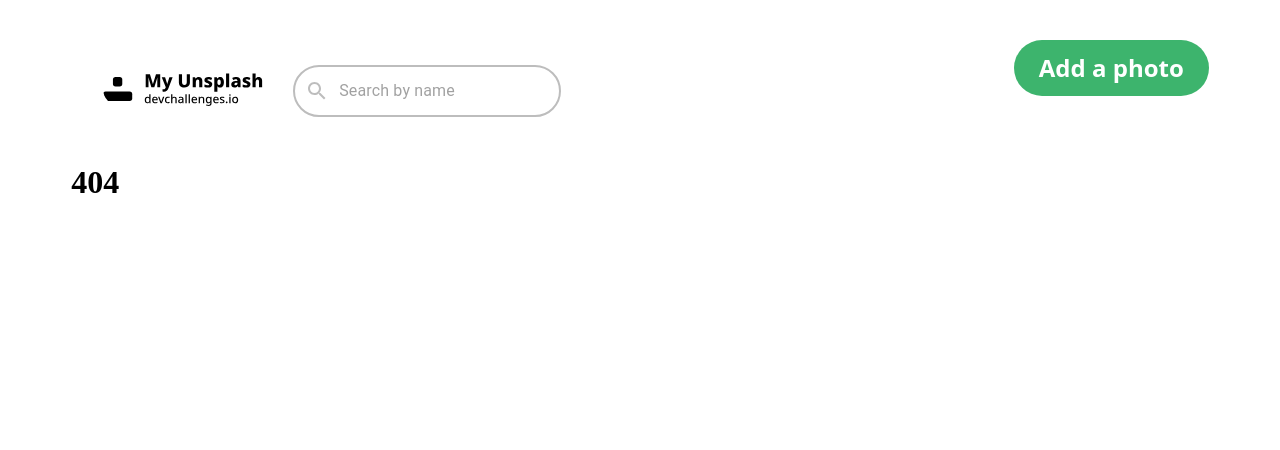
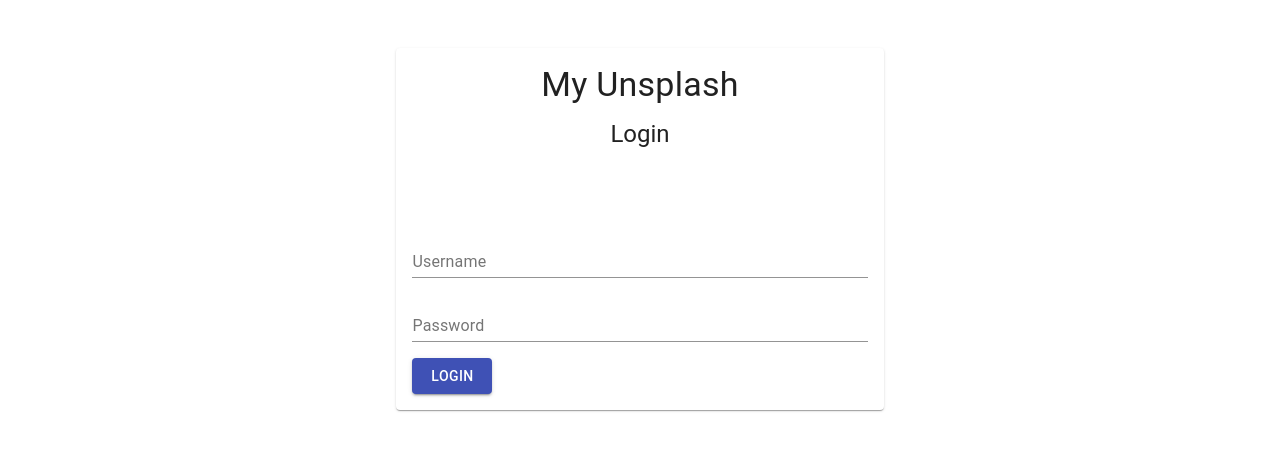
Before and after one commit to Unsplash-clone/client, a React (Create React App) app: page /login in a window 1280 px wide. Before the commit this address had no page. Shown: the top 450 px of the page. Built offline with nearby package versions, Linux system fonts and the light colour scheme.

Commit message:
add login form

```diff
--- a/src/components/App.js
+++ b/src/components/App.js
@@ -3,15 +3,25 @@ import { Switch, Route } from "react-router-dom";
 
 import Landing from "./Landing";
 import Header from "./Header";
+import Login from "./Login";
 import useStyles from "../styles/AppStyles";
 
 function App() {
   const classes = useStyles();
   return (
     <div className={classes.root}>
-      <Header />
       <Switch>
-        <Route path="/" exact render={() => <Landing />} />
+        <Route
+          path="/"
+          exact
+          render={() => (
+            <>
+              <Header />
+              <Landing />
+            </>
+          )}
+        />
+        <Route path="/login" exact render={() => <Login />} />
         <Route render={() => <h1>404</h1>} />
       </Switch>
     </div>
--- /dev/null
+++ b/src/components/Login.js
@@ -0,0 +1,44 @@
+import React from "react";
+
+import Paper from "@material-ui/core/Paper";
+import useStyles from "../styles/LoginStyles";
+import Typography from "@material-ui/core/Typography";
+import TextField from "@material-ui/core/TextField";
+import Button from "@material-ui/core/Button";
+
+function Login() {
+  const classes = useStyles();
+  return (
+    <div className={classes.root}>
+      <Paper className={classes.paper}>
+        <Typography
+          variant="h4"
+          component="h4"
+          align="center"
+          className={classes.heading}
+          gutterBottom
+        >
+          My Unsplash
+        </Typography>
+        <div className={classes.subHeading}>
+          <Typography variant="h5" component="h5" align="center">
+            Login
+          </Typography>
+        </div>
+        <form className={classes.form} noValidate autoComplete="off">
+          <TextField id="username" label="Username" />
+          <TextField id="password" label="Password" />
+          <Button
+            variant="contained"
+            color="primary"
+            className={classes.button}
+          >
+            Login
+          </Button>
+        </form>
+      </Paper>
+    </div>
+  );
+}
+
+export default Login;
--- /dev/null
+++ b/src/styles/LoginStyles.js
@@ -0,0 +1,36 @@
+import { makeStyles } from "@material-ui/core/styles";
+
+export default makeStyles((theme) => ({
+  root: {
+    display: "flex",
+    flexWrap: "wrap",
+    justifyContent: "center",
+  },
+  paper: {
+    margin: theme.spacing(1),
+    width: "40%",
+    padding: theme.spacing(2),
+    [theme.breakpoints.down("md")]: {
+      width: "50%",
+    },
+    [theme.breakpoints.down("sm")]: {
+      width: "70%",
+    },
+    [theme.breakpoints.down("xs")]: {
+      width: "90%",
+    },
+  },
+  subHeading: {
+    marginBottom: theme.spacing(10),
+  },
+  form: {
+    display: "flex",
+    flexDirection: "column",
+    "& div": {
+      marginBottom: theme.spacing(1),
+    },
+  },
+  button: {
+    width: "80px",
+  },
+}));
```
